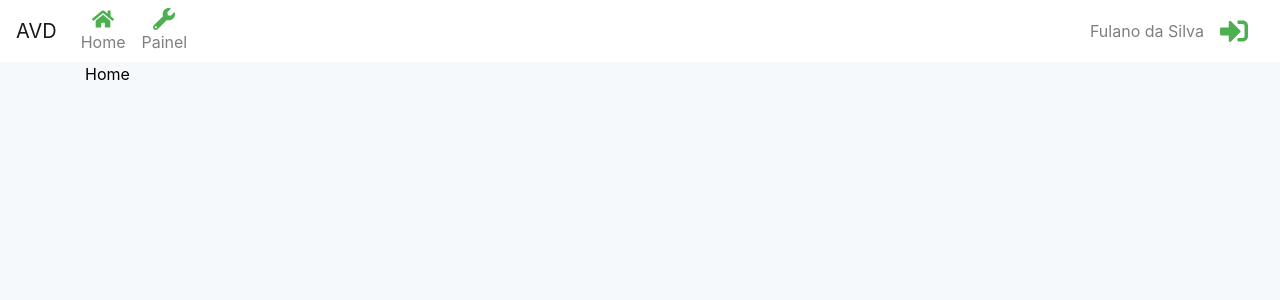
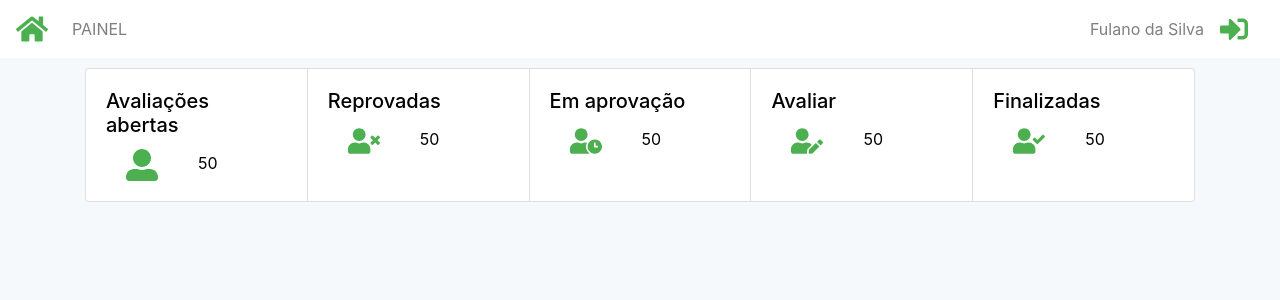
Before and after one commit to lucianovsjr/avd, a React (Create React App) app: page / in a window 1280 px wide. Shown: the top 300 px of the page. Built offline with nearby package versions, Linux system fonts and the light colour scheme.

Commit message:
Fix Header and add Cards in Home

```diff
--- a/src/components/Header/index.js
+++ b/src/components/Header/index.js
@@ -1,23 +1,20 @@
 import React from 'react';
 import { Nav } from 'react-bootstrap';
-import { FaHome, FaWrench, FaSignInAlt } from 'react-icons/fa';
+import { FaHome, FaSignInAlt } from 'react-icons/fa';
 
 import { NavHeader, Link } from './styles';
 
 export default function Headers() {
   return (
-
       <NavHeader>
-        <NavHeader.Brand href="#home">AVD</NavHeader.Brand>
-        <NavHeader.Toggle />
-        <NavHeader.Collapse className="justify-content-end">
-          <Nav className="mr-auto">
-            <Link><FaHome size={22} />Home</Link>
-            <Link><FaWrench size={22} />Painel</Link>
-          </Nav>
-          <NavHeader.Text>Fulano da Silva</NavHeader.Text>
-          <Link><FaSignInAlt size={28} /></Link>
-        </NavHeader.Collapse>
+        <NavHeader.Brand href="#home">
+          <FaHome size={32} color="#4CAF50" />
+        </NavHeader.Brand>
+        <Nav className="mr-auto">
+          <Link> PAINEL </Link>
+        </Nav>
+        <NavHeader.Text>Fulano da Silva</NavHeader.Text>
+        <Link><FaSignInAlt size={28} /></Link>
       </NavHeader>
   );
 }
--- a/src/components/Header/styles.js
+++ b/src/components/Header/styles.js
@@ -2,9 +2,18 @@ import styled from 'styled-components';
 import { Navbar, Nav } from 'react-bootstrap';
 
 export const NavHeader = styled(Navbar).attrs({
-  expand: 'lg',
+  expand: 'md',
 })`
   background-color: white;
+  text-align: center;
+  margin-bottom: 10px;
+
+  svg {
+    color: #4CAF50;
+    /* centralizar img */
+    display: block;
+    margin: 0 auto;
+  }
 `;
 
 export const Link = styled(Nav.Link)`
@@ -15,10 +24,4 @@ export const Link = styled(Nav.Link)`
   text-align: center;
   padding-top: 0px;
   padding-bottom: 0px;
-
-  svg {
-    color: #4CAF50;
-    display: block;
-    margin: 0 auto;
-  }
 `;
--- a/src/pages/Home/index.js
+++ b/src/pages/Home/index.js
@@ -1,11 +1,59 @@
 import React from 'react';
+import { Container, CardGroup } from 'react-bootstrap';
+import { FaUserAlt, FaUserTimes, FaUserClock, FaUserEdit, FaUserCheck } from 'react-icons/fa';
 
-import { Container } from 'react-bootstrap';
+import { CardHome } from './styles';
 
 export default function Home() {
   return (
-    <Container>
-      Home
+    <Container fluid="md">
+      <CardGroup>
+        <CardHome onClick={() => {console.log('teste');}}>
+          <CardHome.Body>
+            <CardHome.Title>Avaliações abertas</CardHome.Title>
+            <CardHome.Text>
+              <FaUserAlt size={32} color="#4CAF50" />
+              <span>50</span>
+            </CardHome.Text>
+          </CardHome.Body>
+        </CardHome>
+        <CardHome onClick={() => {console.log('teste');}}>
+          <CardHome.Body>
+            <CardHome.Title>Reprovadas</CardHome.Title>
+            <CardHome.Text>
+              <FaUserTimes size={32} color="#4CAF50" />
+              <span>50</span>
+            </CardHome.Text>
+          </CardHome.Body>
+        </CardHome>
+        <CardHome onClick={() => {console.log('teste');}}>
+          <CardHome.Body>
+            <CardHome.Title>Em aprovação</CardHome.Title>
+            <CardHome.Text>
+              <FaUserClock size={32} color="#4CAF50" />
+              <span>50</span>
+            </CardHome.Text>
+          </CardHome.Body>
+        </CardHome>
+        <CardHome onClick={() => {console.log('teste');}}>
+          <CardHome.Body>
+            <CardHome.Title>Avaliar</CardHome.Title>
+            <CardHome.Text>
+              <FaUserEdit size={32} color="#4CAF50" />
+              <span>50</span>
+            </CardHome.Text>
+          </CardHome.Body>
+        </CardHome>
+        <CardHome onClick={() => {console.log('teste');}}>
+          <CardHome.Body>
+            <CardHome.Title>Finalizadas</CardHome.Title>
+            <CardHome.Text>
+              <FaUserCheck size={32} color="#4CAF50" />
+              <span>50</span>
+            </CardHome.Text>
+          </CardHome.Body>
+        </CardHome>
+      </CardGroup>
     </Container>
   );
 }
--- /dev/null
+++ b/src/pages/Home/styles.js
@@ -0,0 +1,9 @@
+import styled from 'styled-components';
+import { Card } from 'react-bootstrap';
+
+export const CardHome = styled(Card)`
+  svg {
+    color: #4CAF50;
+    margin: 0 40px 0 20px;
+  }
+`;
```
Also changed, not shown: 1 other file (tests, documents, lock files or other folders).
